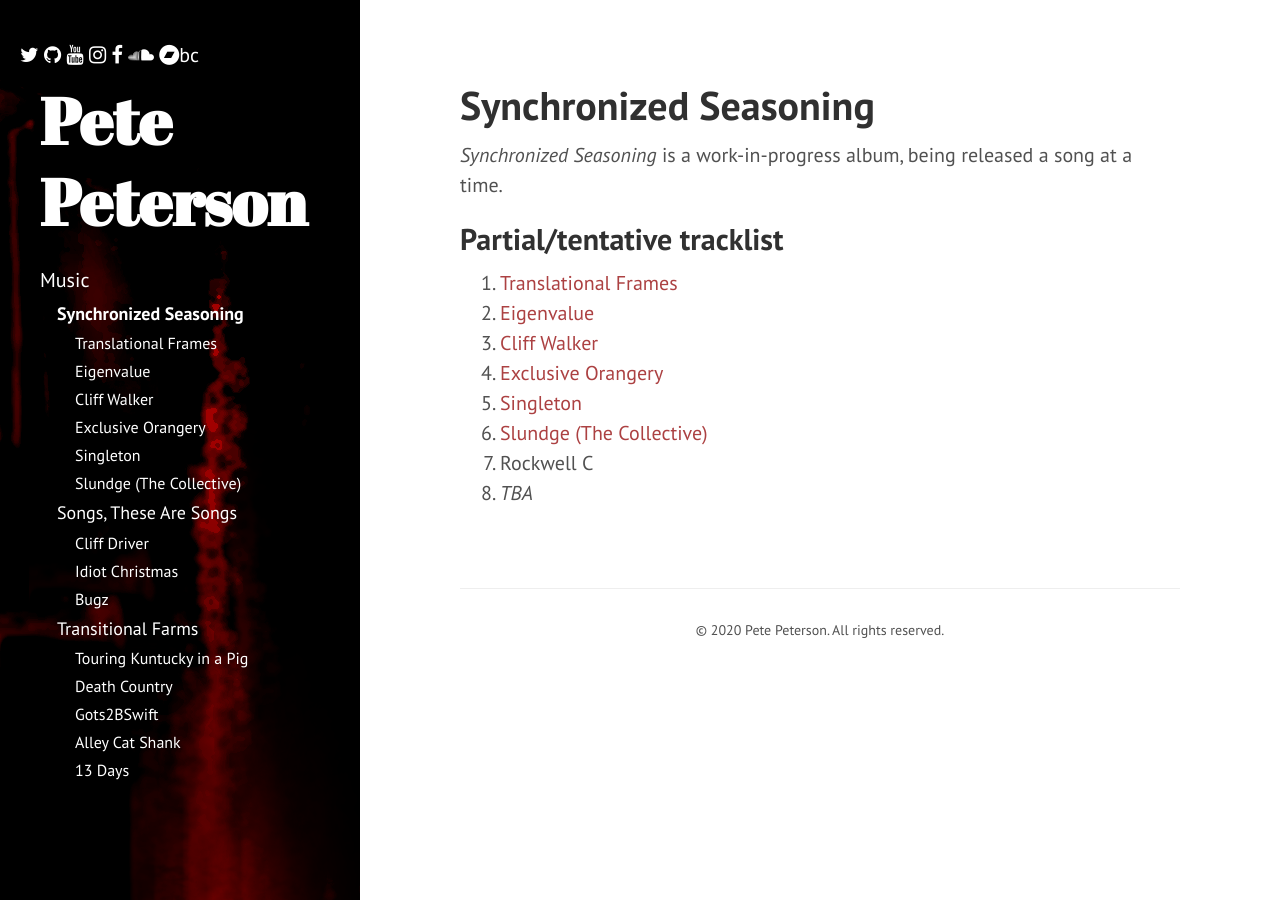
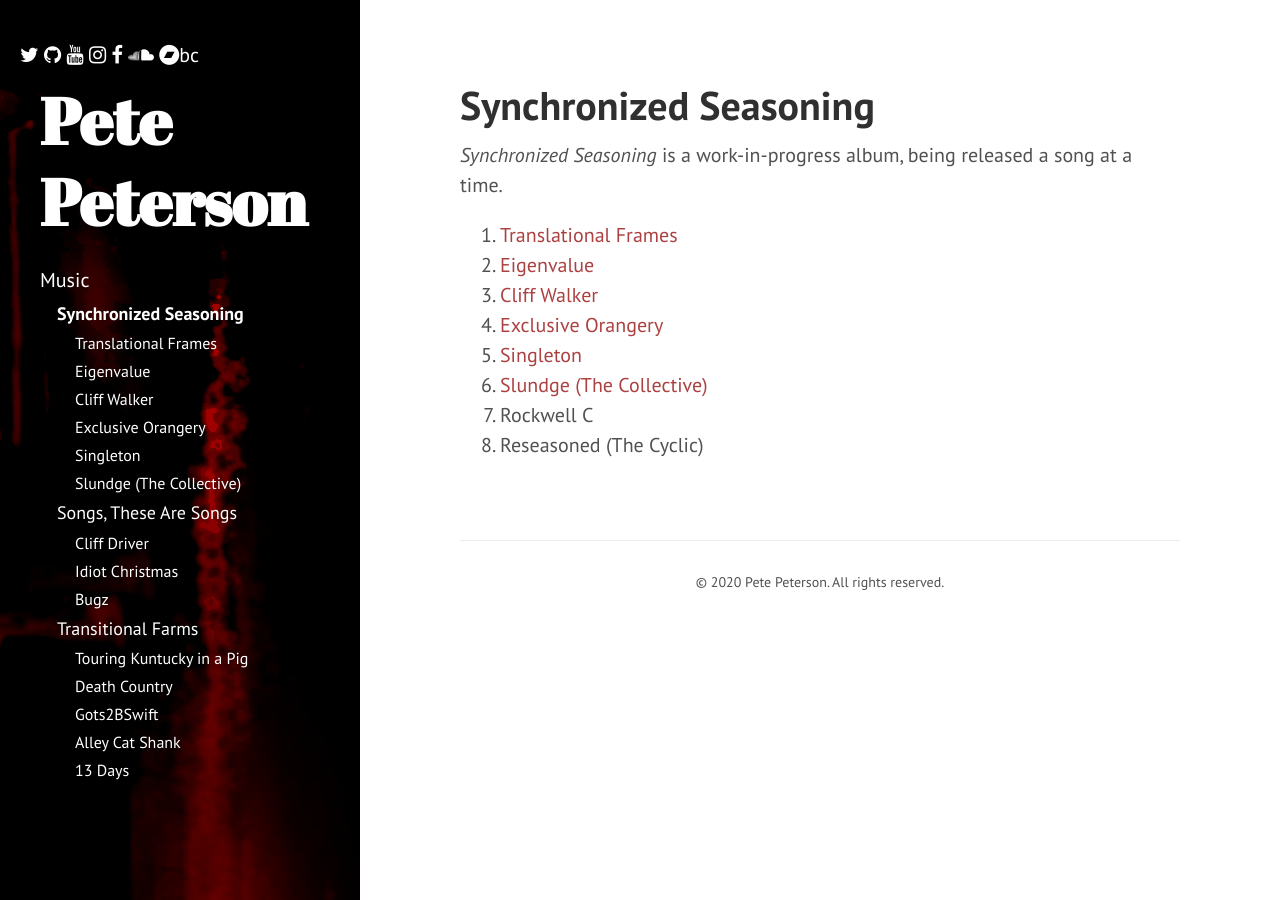
Before and after one commit to petepm/petepm.github.io, a Jekyll site: the page built from music/synchronized-seasoning/index.md, in a window 1280 px wide. Built offline with Jekyll 4.4.1, drawn with Linux system fonts in a browser that asks for light colours; nearby versions of some CDN libraries.

Commit message:
Finish out Synch Seas tracklist

```diff
--- a/music/synchronized-seasoning/index.md
+++ b/music/synchronized-seasoning/index.md
@@ -8,9 +8,6 @@ title: Synchronized Seasoning
 _Synchronized Seasoning_ is a work-in-progress album, being released a
 song at a time.
 
-
-## Partial/tentative tracklist
-
 1. [Translational Frames](translational-frames)
 2. [Eigenvalue](eigenvalue)
 3. [Cliff Walker](cliff-walker)
@@ -18,4 +15,4 @@ song at a time.
 5. [Singleton](singleton)
 6. [Slundge (The Collective)](slundge)
 7. Rockwell C
-8. _TBA_
+8. Reseasoned (The Cyclic)
```
